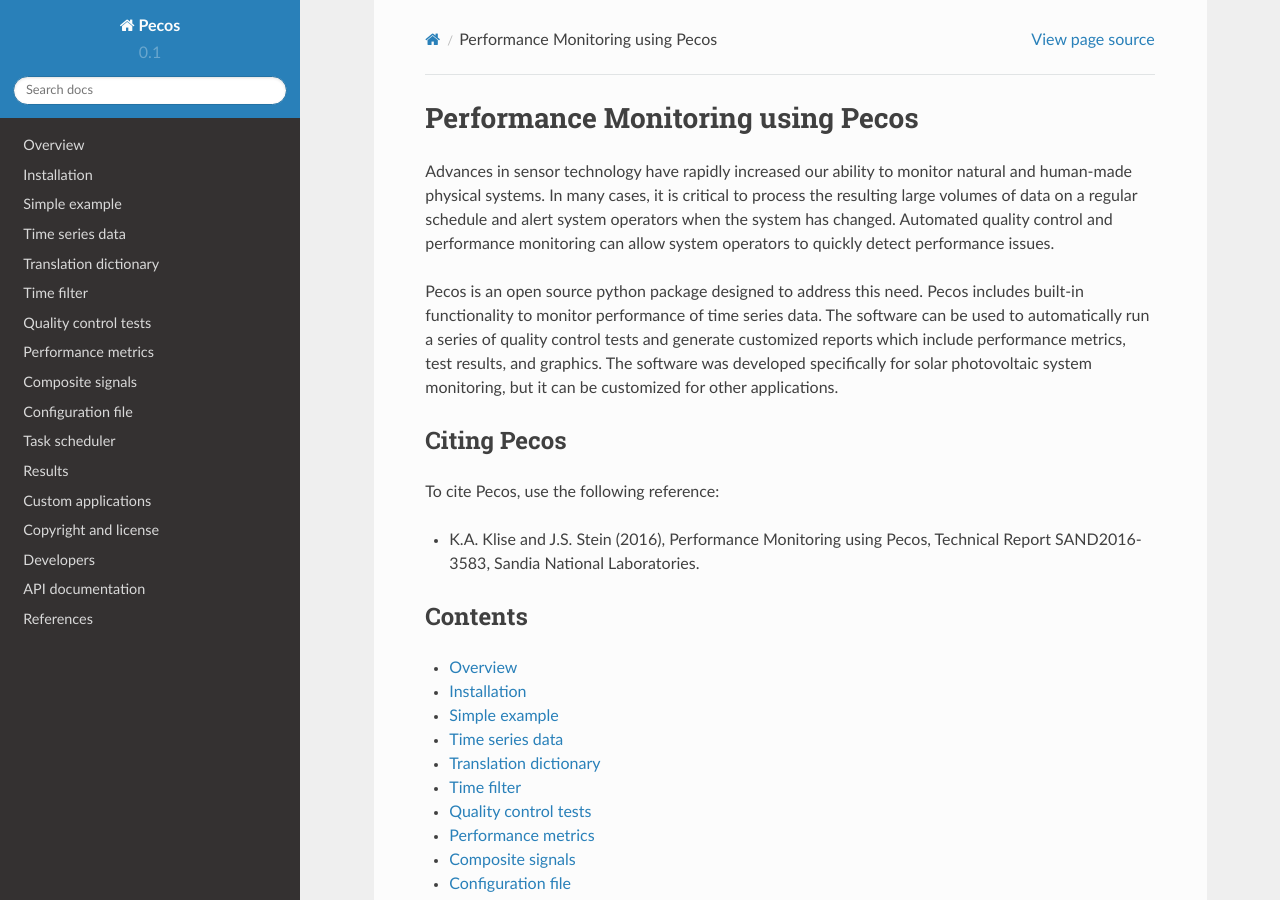
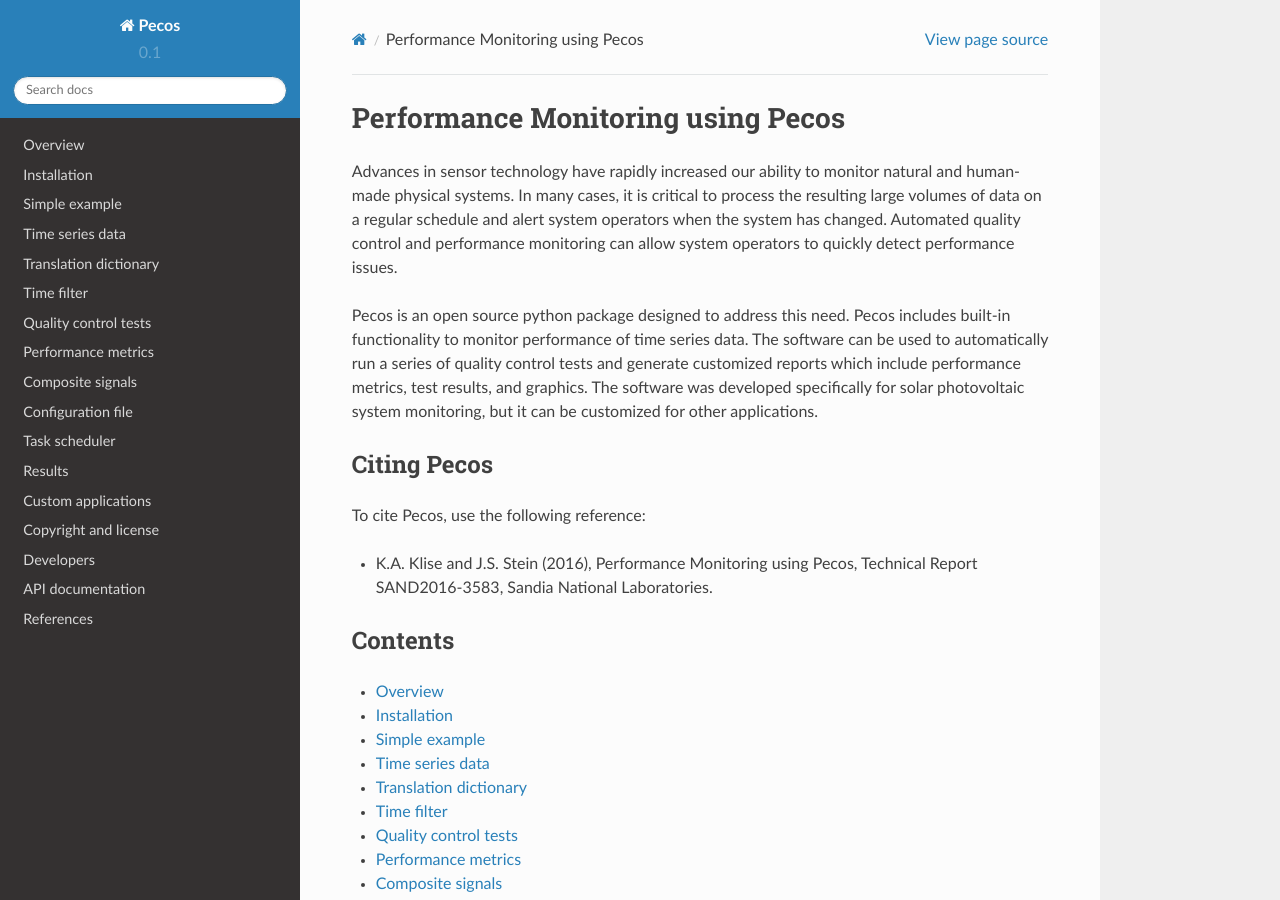
Before and after one commit to sjanzou/pecos, a Sphinx documentation site: the page built from documentation/index.rst, in a window 1280 px wide and 900 px high. Built offline with Sphinx 7.4.7 and the Read the Docs theme 2.0.0, drawn with Linux system fonts in a browser that asks for light colours.

Commit message:
comment out pecos.css

```diff
--- a/documentation/conf.py
+++ b/documentation/conf.py
@@ -163,7 +163,7 @@
 # The style sheet to use for HTML and HTML Help pages. A file of that name
 # must exist either in Sphinx' static/ path, or in one of the custom paths
 # given in html_static_path.
-html_style = 'pecos.css'
+#html_style = 'pecos.css'
 
 # Add any paths that contain custom static files (such as style sheets) here,
 # relative to this directory. They are copied after the builtin static files,
```
